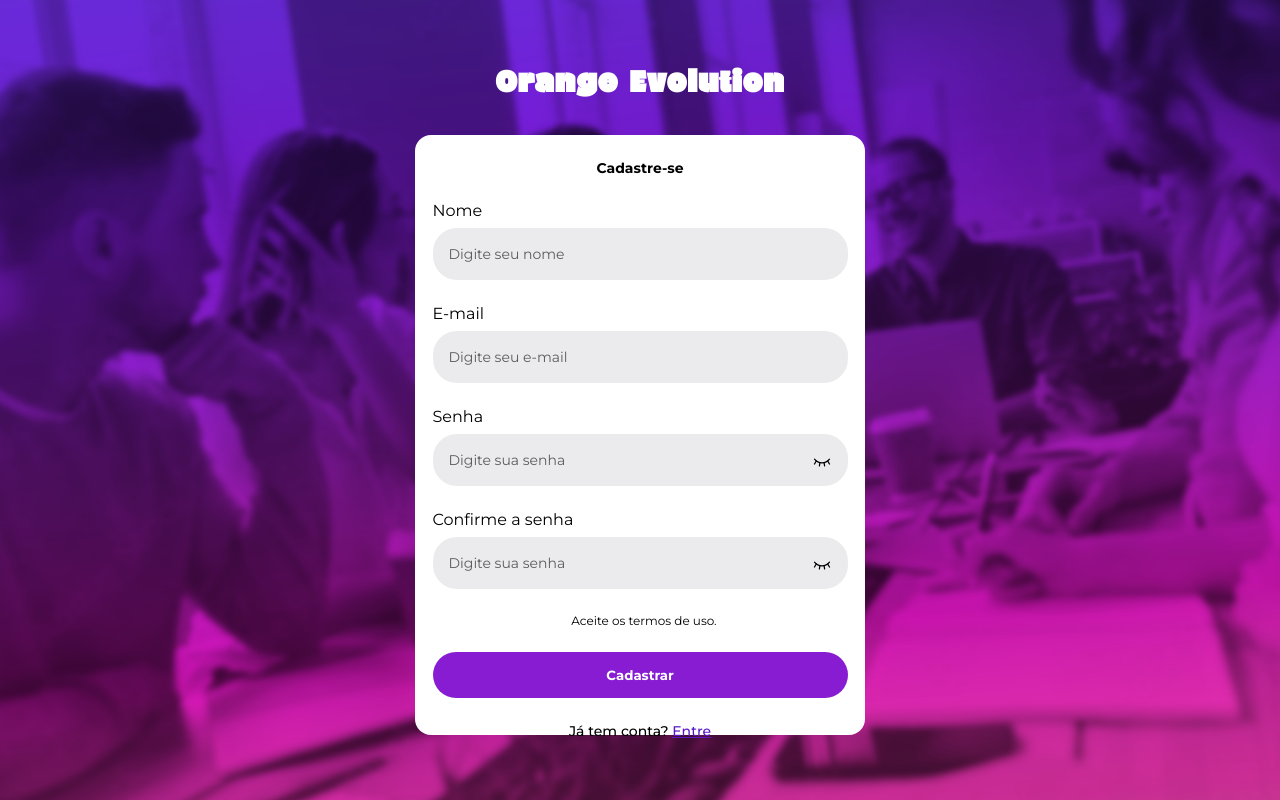
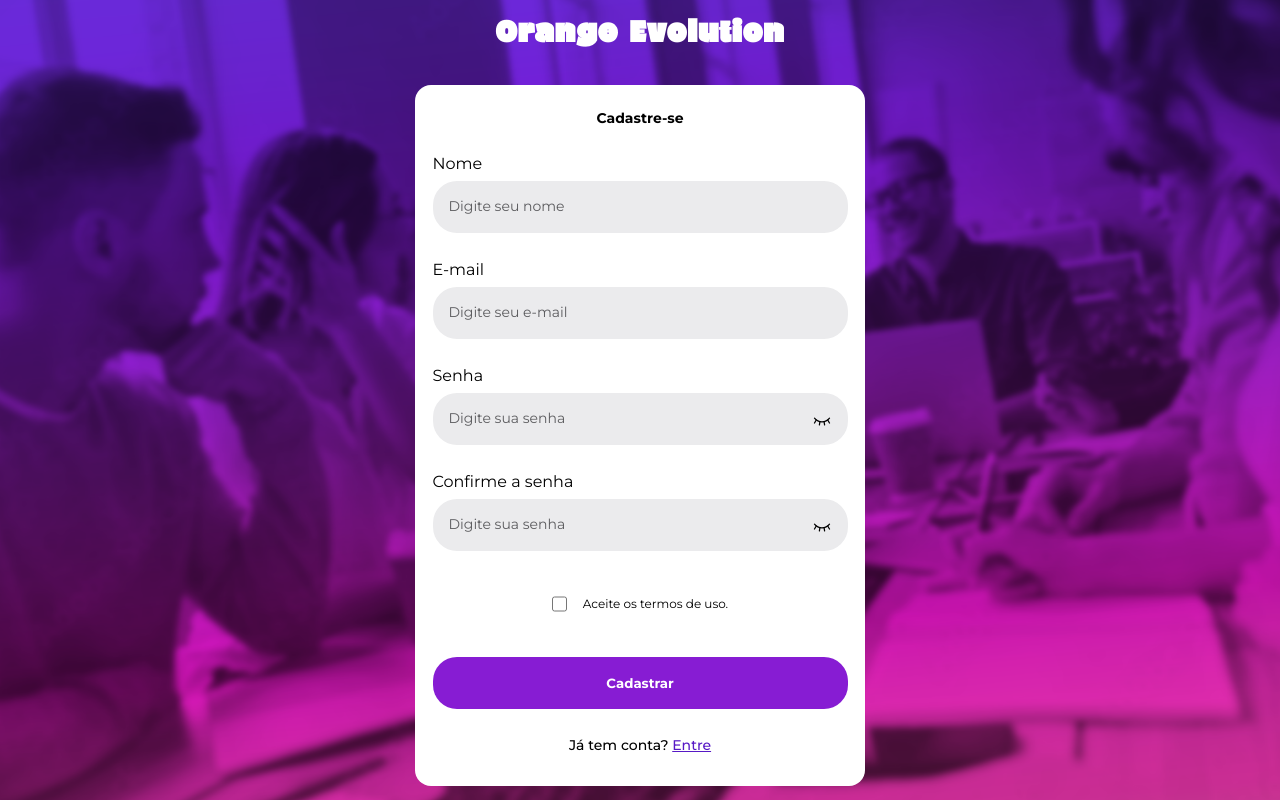
Before and after one commit to afonsonrodrigues/fchackathon-front, a React (Vite) app: page /signup in a window 1280 px wide. Built offline with nearby package versions, Linux system fonts and the light colour scheme.

Commit message:
fix no input checkbox

```diff
--- a/package.json
+++ b/package.json
@@ -16,7 +16,6 @@
         "react-is": "^18.2.0",
         "react-router-dom": "^6.4.3",
         "react-router-hash-link": "^2.4.3",
-        "react-scroll": "^1.8.8",
         "styled-components": "^5.3.6"
     },
     "devDependencies": {
--- a/src/components/SignUpPage/SignUpForm/index.jsx
+++ b/src/components/SignUpPage/SignUpForm/index.jsx
@@ -1,12 +1,10 @@
-import { Eye, EyeClosed } from "phosphor-react";
 import { useState } from "react";
-import { useNavigate, NavLink } from "react-router-dom";
+import { NavLink, useNavigate } from "react-router-dom";
 import api from "../../../services/api";
 import "../../../styles/utils.css";
 import ClosedEye from "../../ShowPass/ClosedEye";
 import OpenedEye from "../../ShowPass/OpenedEye";
 import { CustomForm, InputWrapper, LinksContainer } from "./styled";
-import Checkbox2 from "../Testcheckbox";
 
 export default function SignUpForm() {
     const navigate = useNavigate();
@@ -96,13 +94,15 @@ export default function SignUpForm() {
                     placeholder="Digite sua senha"
                 />
                 {showPass ? (
-                    <OpenedEye className="show-icon" onClick={handleShowPass} />
+                    <OpenedEye setShowPass={setShowPass}
+                        showPass={showPass} className="show-icon" onClick={handleShowPass} />
                 ) : (
-                    <ClosedEye className="show-icon" onClick={handleShowPass} />
+                    <ClosedEye setShowPass={setShowPass}
+                        showPass={showPass} className="show-icon" onClick={handleShowPass} />
                 )}
             </InputWrapper>
             <InputWrapper className="column">
-                <label htmlFor="password">Confirme a senha</label>
+                <label htmlFor="rePassword">Confirme a senha</label>
                 <input
                     onChange={handleChange}
                     name="rePassword"
@@ -112,20 +112,25 @@ export default function SignUpForm() {
                     placeholder="Digite sua senha"
                 />
                 {showPass ? (
-                    <OpenedEye className="show-icon" onClick={handleShowPass} />
+                    <OpenedEye setShowPass={setShowPass}
+                        showPass={showPass} className="show-icon" onClick={handleShowPass} />
                 ) : (
-                    <ClosedEye className="show-icon" onClick={handleShowPass} />
+                    <ClosedEye setShowPass={setShowPass}
+                        showPass={showPass} className="show-icon" onClick={handleShowPass} />
                 )}
-                {form.error && <span>{form.error}</span>}
+                {form.error && <span className="error-message">{form.error}</span>}
             </InputWrapper>
-            <InputWrapper className="row align-center">
-                <Checkbox2
-                    style={{ width: "1.5rem", height: "5rem" }}
+            <InputWrapper
+                className="row align-center"
+            >
+                <input
+                    style={{ width: "1.5rem", marginRight: '.8rem' }}
                     type={"checkbox"}
                     checked={isChecked}
                     onChange={handleOnChange}
+                    id='rights'
                 />
-                <label style={{ fontSize: "1.2rem" }}>
+                <label style={{ fontSize: "1.2rem" }} htmlFor='rights'>
                     Aceite os termos de uso.
                 </label>
             </InputWrapper>
--- a/src/components/SignUpPage/SignUpForm/styled.jsx
+++ b/src/components/SignUpPage/SignUpForm/styled.jsx
@@ -1,7 +1,7 @@
 import styled from "styled-components";
 
 export const CustomForm = styled.form`
-    height: 60rem;
+    height: 70.1rem;
     width: 45rem;
     margin: 0 auto;
     padding: 2.4rem 1.6rem 3.2rem 1.6rem;
--- a/src/components/SignUpPage/Testcheckbox/index.jsx
+++ /dev/null
@@ -1,5 +0,0 @@
-import { testcheckbox } from "./styled";
-
-export default function Checkbox2() {
-    return <testcheckbox />;
-}
--- a/src/components/SignUpPage/Testcheckbox/styled.jsx
+++ /dev/null
@@ -1,5 +0,0 @@
-import styled from "styled-components";
-
-export const testcheckbox = styled.input`
-    height: 1rem;
-`;
--- a/src/styles/utils.css
+++ b/src/styles/utils.css
@@ -23,6 +23,10 @@
     justify-content: center;
 }
 
+.justify-start {
+    justify-content: flex-start;
+}
+
 .justify-end {
     justify-content: flex-end;
 }
@@ -30,15 +34,19 @@
 .gap-4 {
     gap: 0.4rem;
 }
+
 .gap-8 {
     gap: 0.8rem;
 }
+
 .gap-16 {
     gap: 1.6rem;
 }
+
 .gap-20 {
     gap: 2rem;
 }
+
 .gap-24 {
     gap: 2.4rem;
 }
@@ -46,6 +54,7 @@
 .gap-32 {
     gap: 3.2rem;
 }
+
 .gap-38 {
     gap: 3.8rem;
 }
```
Also changed, not shown: 1 other file (tests, documents, lock files or other folders).
